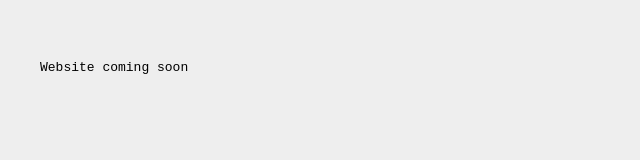
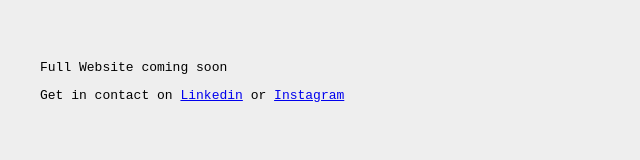
Before and after one commit to Guidi500/Portfolio, a plain HTML site: page index.html in a window 1280 px wide. Shown: the whole page, without its empty margins (0-640 px from the left). Drawn offline with Linux system fonts and the light colour scheme.

Commit message:
Update index.html

```diff
--- a/index.html
+++ b/index.html
@@ -8,6 +8,10 @@ margin: 60px 40px 40px 40px;
 }</style>
 </head>
 <body>
-<p> Website coming soon</p>
+<p> Full Website coming soon </p>
+<p> Get in contact on <a href="https://www.linkedin.com/in/danielmorbey/">Linkedin</a> or <a href="https://www.instagram.com/daniel_morbey/">Instagram</a>  </p>
+
+
+</p>
 </body>
 </html>
```
